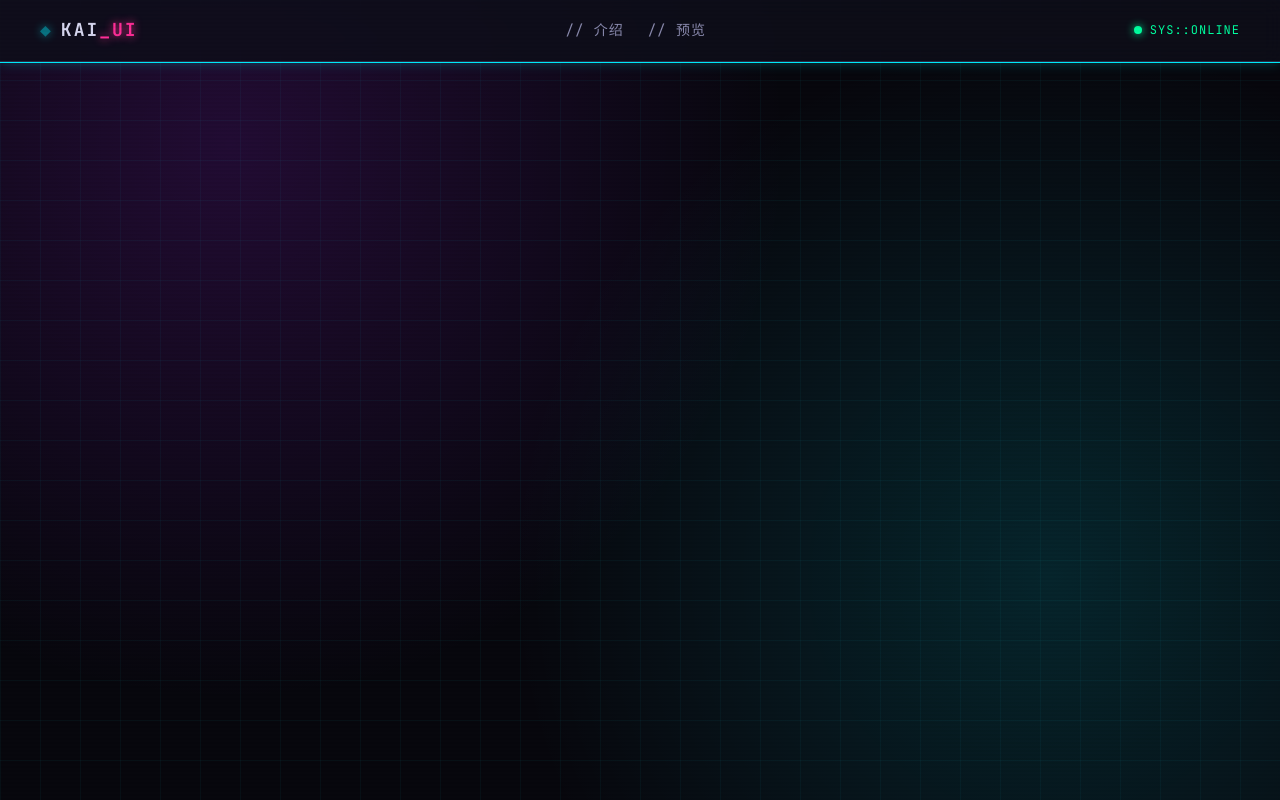
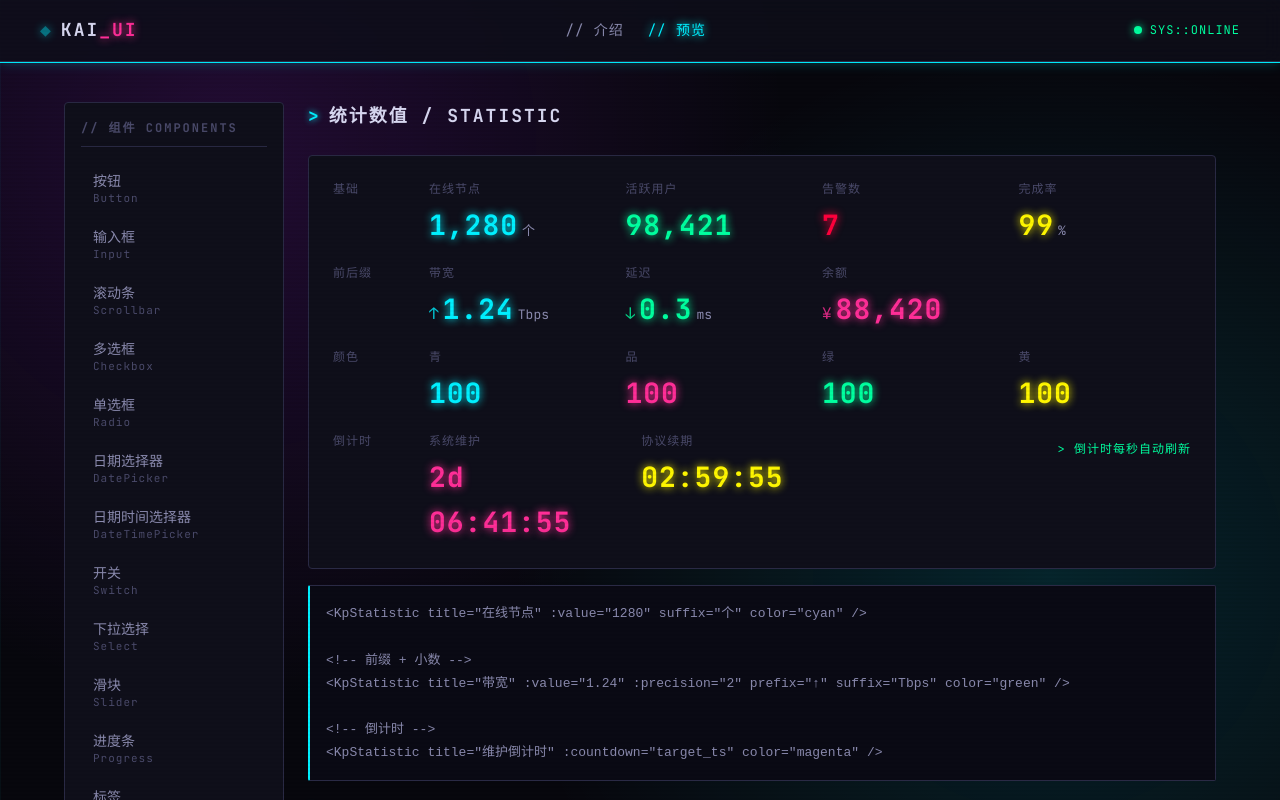
Before and after one commit to tiankainobug/kai-ui, a Vue app: page /preview/statistic in a window 1280 px wide. Shown: the top 800 px of the page. Built offline with nearby package versions, Linux system fonts and the light colour scheme.

Commit message:
feat(statistic): 添加赛博朋克风格统计数值组件及预览页面

```diff
--- /dev/null
+++ b/src/components/Statistic.vue
@@ -0,0 +1,137 @@
+<script setup lang="ts">
+import { ref, computed, onMounted, onUnmounted } from 'vue'
+
+// 赛博朋克统计数值:数字展示 + 前后缀 + 倒计时扩展
+interface Props {
+  value?: number
+  title?: string
+  prefix?: string
+  suffix?: string
+  precision?: number
+  color?: 'cyan' | 'magenta' | 'green' | 'yellow' | 'red'
+  // 倒计时:传入目标时间戳(ms),组件自动倒数
+  countdown?: number
+}
+
+const props = withDefaults(defineProps<Props>(), {
+  value: 0,
+  title: '',
+  prefix: '',
+  suffix: '',
+  precision: 0,
+  color: 'cyan',
+  countdown: 0
+})
+
+// 倒计时剩余(ms)
+const remain = ref(0)
+let timer: ReturnType<typeof setInterval> | null = null
+
+// 是否倒计时模式
+const is_countdown = computed(() => props.countdown > 0)
+
+// 格式化数字:千分位 + 小数精度
+const format_num = (n: number) => {
+  return n.toLocaleString('en-US', {
+    minimumFractionDigits: props.precision,
+    maximumFractionDigits: props.precision
+  })
+}
+
+// 倒计时展示:DD HH:MM:SS
+const countdown_text = computed(() => {
+  const total = Math.max(0, remain.value)
+  const days = Math.floor(total / 86400000)
+  const hours = Math.floor((total % 86400000) / 3600000)
+  const mins = Math.floor((total % 3600000) / 60000)
+  const secs = Math.floor((total % 60000) / 1000)
+  const pad = (v: number) => String(v).padStart(2, '0')
+  return days > 0
+    ? `${days}d ${pad(hours)}:${pad(mins)}:${pad(secs)}`
+    : `${pad(hours)}:${pad(mins)}:${pad(secs)}`
+})
+
+// 展示值:倒计时模式用 countdown_text,否则格式化数值
+const display = computed(() => is_countdown.value ? countdown_text.value : format_num(props.value))
+
+onMounted(() => {
+  if (is_countdown.value) {
+    remain.value = props.countdown - Date.now()
+    timer = setInterval(() => {
+      remain.value = props.countdown - Date.now()
+      if (remain.value <= 0 && timer) {
+        clearInterval(timer)
+        timer = null
+      }
+    }, 1000)
+  }
+})
+onUnmounted(() => {
+  if (timer) clearInterval(timer)
+})
+</script>
+
+<template>
+  <div class="kp-statistic" :class="`kp-statistic--${color}`">
+    <div v-if="title" class="kp-statistic__title">{{ title }}</div>
+    <div class="kp-statistic__value">
+      <span v-if="prefix" class="kp-statistic__prefix">{{ prefix }}</span>
+      <span class="kp-statistic__num">{{ display }}</span>
+      <span v-if="suffix" class="kp-statistic__suffix">{{ suffix }}</span>
+    </div>
+  </div>
+</template>
+
+<style scoped>
+.kp-statistic {
+  display: inline-flex;
+  flex-direction: column;
+  gap: var(--space-xs);
+  font-family: var(--font-mono);
+}
+
+/* 颜色变量 */
+.kp-statistic--cyan    { --kp-c: var(--neon-cyan);    --kp-c-glow: var(--glow-cyan); }
+.kp-statistic--magenta { --kp-c: var(--neon-magenta); --kp-c-glow: var(--glow-magenta); }
+.kp-statistic--green   { --kp-c: var(--neon-green);   --kp-c-glow: var(--glow-green); }
+.kp-statistic--yellow  { --kp-c: var(--neon-yellow);  --kp-c-glow: 0 0 7px #fff700, 0 0 14px rgba(255, 247, 0, 0.4); }
+.kp-statistic--red     { --kp-c: var(--neon-red);     --kp-c-glow: var(--glow-red); }
+
+/* 标题 */
+.kp-statistic__title {
+  font-size: 12px;
+  letter-spacing: 1px;
+  text-transform: uppercase;
+  color: var(--text-muted);
+}
+
+/* 数值行 */
+.kp-statistic__value {
+  display: flex;
+  align-items: baseline;
+  gap: 4px;
+}
+
+/* 数字本体 */
+.kp-statistic__num {
+  font-size: 28px;
+  font-weight: 700;
+  letter-spacing: 1px;
+  color: var(--kp-c);
+  text-shadow: 0 0 8px var(--kp-c);
+  font-variant-numeric: tabular-nums;
+}
+
+/* 前缀 */
+.kp-statistic__prefix {
+  font-size: 16px;
+  color: var(--kp-c);
+  opacity: 0.8;
+}
+
+/* 后缀 */
+.kp-statistic__suffix {
+  font-size: 13px;
+  color: var(--text-secondary);
+}
+</style>
--- /dev/null
+++ b/src/components/StatisticShowcase.vue
@@ -0,0 +1,102 @@
+<script setup lang="ts">
+import Statistic from '@/components/Statistic.vue'
+import CodeBlock from '@/components/CodeBlock.vue'
+import ApiTable from '@/components/ApiTable.vue'
+import { props_columns, slots_columns, events_columns } from '@/data/api-columns'
+
+// 倒计时目标:当前时间 + 2 天 6 小时
+const countdown_target = Date.now() + 2 * 86400000 + 6 * 3600000 + 42 * 60000
+
+const statistic_code = `<KpStatistic title="在线节点" :value="1280" suffix="个" color="cyan" />
+
+<!-- 前缀 + 小数 -->
+<KpStatistic title="带宽" :value="1.24" :precision="2" prefix="↑" suffix="Tbps" color="green" />
+
+<!-- 倒计时 -->
+<KpStatistic title="维护倒计时" :countdown="target_ts" color="magenta" />`
+
+const statistic_props: Record<string, string>[] = [
+  { prop: 'value', desc: '数值', type: 'Number', default: '0', options: '-' },
+  { prop: 'title', desc: '标题', type: 'String', default: "''", options: '-' },
+  { prop: 'prefix', desc: '前缀', type: 'String', default: "''", options: '-' },
+  { prop: 'suffix', desc: '后缀', type: 'String', default: "''", options: '-' },
+  { prop: 'precision', desc: '小数位数', type: 'Number', default: '0', options: '-' },
+  { prop: 'color', desc: '霓虹色', type: 'String', default: 'cyan', options: 'cyan / magenta / green / yellow / red' },
+  { prop: 'countdown', desc: '倒计时目标时间戳(ms)', type: 'Number', default: '0', options: '-' }
+]
+const statistic_slots: Record<string, string>[] = [
+  { name: '-', desc: '暂无插槽' }
+]
+const statistic_events: Record<string, string>[] = [
+  { name: '-', desc: '暂无事件' }
+]
+</script>
+
+<template>
+  <section class="kp-section">
+    <h2 class="kp-section__title">统计数值 / STATISTIC</h2>
+
+    <div class="kp-demo">
+      <div>
+        <span class="kp-label">基础</span>
+        <div class="kp-statistic-grid">
+          <Statistic title="在线节点" :value="1280" suffix="个" color="cyan" />
+          <Statistic title="活跃用户" :value="98421" color="green" />
+          <Statistic title="告警数" :value="7" color="red" />
+          <Statistic title="完成率" :value="99" suffix="%" color="yellow" />
+        </div>
+      </div>
+
+      <div>
+        <span class="kp-label">前后缀</span>
+        <div class="kp-statistic-grid">
+          <Statistic title="带宽" :value="1.24" :precision="2" prefix="↑" suffix="Tbps" color="cyan" />
+          <Statistic title="延迟" :value="0.3" :precision="1" prefix="↓" suffix="ms" color="green" />
+          <Statistic title="余额" :value="88420" prefix="¥" color="magenta" />
+        </div>
+      </div>
+
+      <div>
+        <span class="kp-label">颜色</span>
+        <div class="kp-statistic-grid">
+          <Statistic title="青" :value="100" color="cyan" />
+          <Statistic title="品" :value="100" color="magenta" />
+          <Statistic title="绿" :value="100" color="green" />
+          <Statistic title="黄" :value="100" color="yellow" />
+        </div>
+      </div>
+
+      <div>
+        <span class="kp-label">倒计时</span>
+        <div class="kp-statistic-grid">
+          <Statistic title="系统维护" :countdown="countdown_target" color="magenta" />
+          <Statistic title="协议续期" :countdown="Date.now() + 3 * 3600000" color="yellow" />
+        </div>
+        <p class="preview__echo">&gt; 倒计时每秒自动刷新</p>
+      </div>
+    </div>
+
+    <CodeBlock :code="statistic_code" />
+
+    <div class="preview__api">
+      <ApiTable title="Props" :columns="props_columns" :rows="statistic_props" />
+      <ApiTable title="Slots" :columns="slots_columns" :rows="statistic_slots" />
+      <ApiTable title="Events" :columns="events_columns" :rows="statistic_events" />
+    </div>
+  </section>
+</template>
+
+<style scoped>
+.kp-statistic-grid {
+  display: grid;
+  grid-template-columns: repeat(auto-fill, minmax(160px, 1fr));
+  gap: var(--space-lg);
+}
+
+.preview__echo {
+  margin-top: var(--space-sm);
+  font-size: 12px;
+  color: var(--neon-green);
+  letter-spacing: 1px;
+}
+</style>
--- a/src/pages/Preview.vue
+++ b/src/pages/Preview.vue
@@ -33,7 +33,8 @@ const menu_items = [
   { path: '/preview/pagination', label: '分页', en: 'Pagination' },
   { path: '/preview/steps', label: '步骤条', en: 'Steps' },
   { path: '/preview/breadcrumb', label: '面包屑', en: 'Breadcrumb' },
-  { path: '/preview/divider', label: '分割线', en: 'Divider' }
+  { path: '/preview/divider', label: '分割线', en: 'Divider' },
+  { path: '/preview/statistic', label: '统计数值', en: 'Statistic' }
 ]
 </script>
 
--- a/src/router/index.ts
+++ b/src/router/index.ts
@@ -32,6 +32,7 @@ import PaginationShowcase from '@/components/PaginationShowcase.vue'
 import StepsShowcase from '@/components/StepsShowcase.vue'
 import BreadcrumbShowcase from '@/components/BreadcrumbShowcase.vue'
 import DividerShowcase from '@/components/DividerShowcase.vue'
+import StatisticShowcase from '@/components/StatisticShowcase.vue'
 
 const router = createRouter({
   history: createWebHistory(),
@@ -74,7 +75,8 @@ const router = createRouter({
         { path: 'pagination', name: 'preview-pagination', component: PaginationShowcase, meta: { title: '分页' } },
         { path: 'steps', name: 'preview-steps', component: StepsShowcase, meta: { title: '步骤条' } },
         { path: 'breadcrumb', name: 'preview-breadcrumb', component: BreadcrumbShowcase, meta: { title: '面包屑' } },
-        { path: 'divider', name: 'preview-divider', component: DividerShowcase, meta: { title: '分割线' } }
+        { path: 'divider', name: 'preview-divider', component: DividerShowcase, meta: { title: '分割线' } },
+        { path: 'statistic', name: 'preview-statistic', component: StatisticShowcase, meta: { title: '统计数值' } }
       ]
     }
   ]
```
Also changed, not shown: 1 other file (tests, documents, lock files or other folders).
